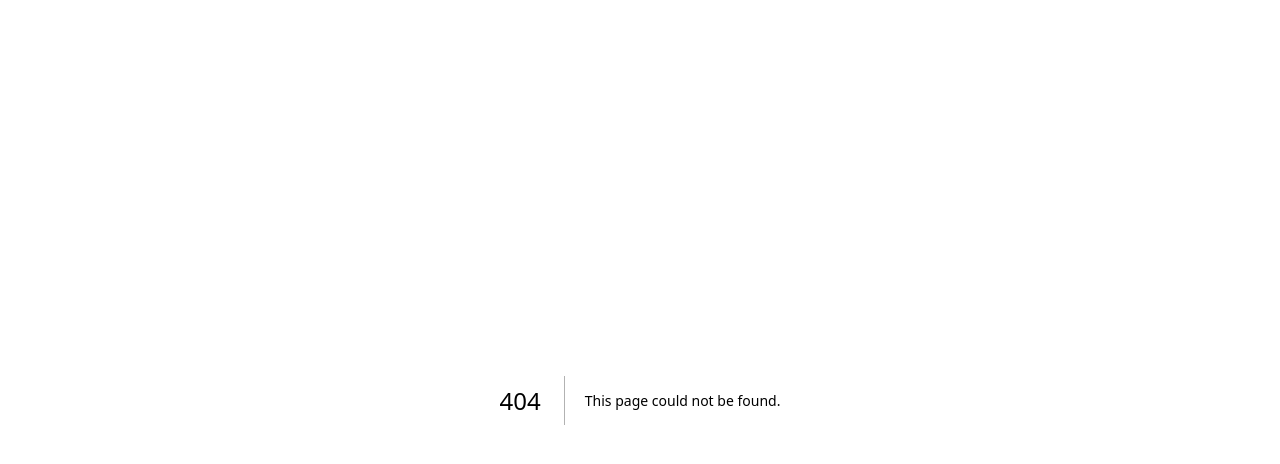
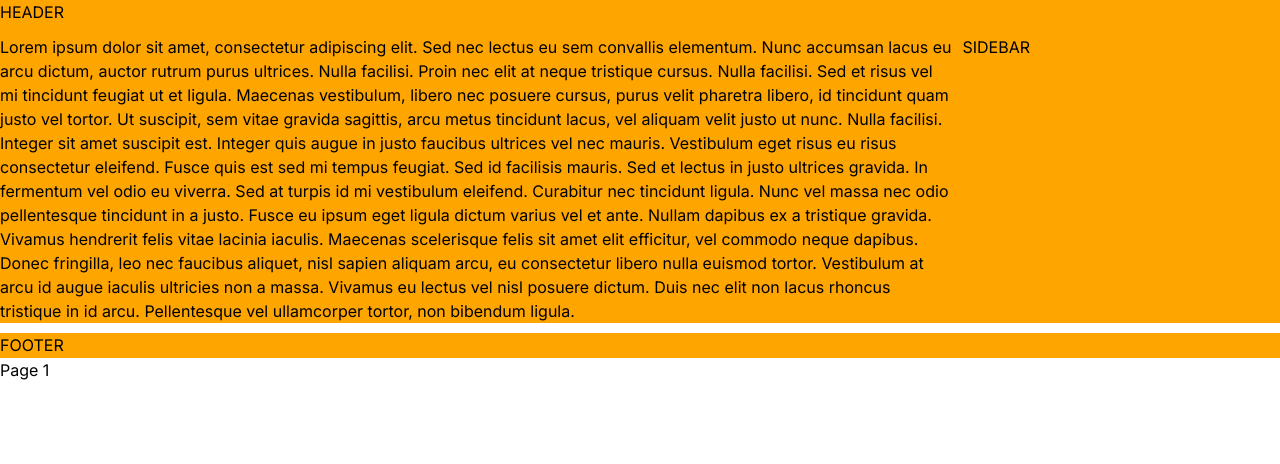
Before and after one commit to clare-lindley/rockin-drum-machine, a Next.js app: page /page-1 in a window 1280 px wide. Before the commit this address had no page. Shown: the top 464 px of the page. Built offline with nearby package versions, Linux system fonts and the light colour scheme.

Commit message:
CSS sperimints

```diff
--- a/app/components/AudioRecorderV2.tsx
+++ b/app/components/AudioRecorderV2.tsx
@@ -43,10 +43,10 @@ const AudioRecorder = () => {
   return (
     <div>
       <h1>Audio Recorder</h1>
-      <button onClick={startRecording} disabled={status === 'recording'}>
+      <button className="h-10 px-6 font-semibold rounded-md bg-black text-white" onClick={startRecording} disabled={status === 'recording'}>
         Start Recording
       </button>
-      <button onClick={stopRecording} disabled={status !== 'recording'}>
+      <button className="h-10 px-6 font-semibold rounded-md bg-black text-white" onClick={stopRecording} disabled={status !== 'recording'}>
         Stop Recording
       </button>
 
--- a/app/create-drum-machine/page.tsx
+++ b/app/create-drum-machine/page.tsx
@@ -1,6 +1,7 @@
 "use client"
 
 import React from "react";
+import AudioRecorder from "../components/AudioRecorderV2";
 
 /**
  * SPIKE 2!  use app router to create the ‘create-drum-machine’ page.   ✅
@@ -11,6 +12,7 @@ export default function CreateDrumMachine() {
   return (
     <>
      <h1>Create Drum Machine</h1>
+     <AudioRecorder />
     </>
   )
 }
--- a/app/globals.css
+++ b/app/globals.css
@@ -72,3 +72,34 @@ body {
   height: 400px;
   width: 800px;
 }
+
+.wrapper {
+  display: grid;
+  /* wrapper has 2 columns. one is 3/4 wide the other is a 1/4 wide */
+  grid-template-columns: 3fr 1fr;
+  gap: 10px;
+  grid-auto-rows: minmax(25px, auto);
+}
+.header {
+  /* start in col 1 and span 2 */
+  grid-column: 1 / span 2;
+
+  /* row 1 of 3 */
+  grid-row: 1 / 3;
+  background-color: orange;
+}
+.main {
+  grid-column: 1 / 2;
+  grid-row: 2 / 3;
+  background-color: orange;
+}
+.sidebar {
+  grid-column: 2 / 2;
+  grid-row: 2 / 3;
+  background-color: orange;
+}
+.footer {
+  grid-column: 1 / span 2 ;
+  grid-row:  3 / 3;
+  background-color: orange;
+}
--- a/app/layout.tsx
+++ b/app/layout.tsx
@@ -16,7 +16,27 @@ export default function RootLayout({
 }) {
   return (
     <html lang="en">
-      <body className={inter.className}>{children}</body>
+      <body className={inter.className}>
+
+      <div className="wrapper">
+        <div className="header">HEADER</div>
+        <div className="main">Lorem ipsum dolor sit amet, consectetur adipiscing elit. Sed nec lectus eu sem convallis elementum. Nunc accumsan lacus eu arcu dictum, auctor rutrum purus ultrices. Nulla facilisi. Proin nec elit at neque tristique cursus. Nulla facilisi. Sed et risus vel mi tincidunt feugiat ut et ligula.
+
+Maecenas vestibulum, libero nec posuere cursus, purus velit pharetra libero, id tincidunt quam justo vel tortor. Ut suscipit, sem vitae gravida sagittis, arcu metus tincidunt lacus, vel aliquam velit justo ut nunc. Nulla facilisi. Integer sit amet suscipit est. Integer quis augue in justo faucibus ultrices vel nec mauris.
+
+Vestibulum eget risus eu risus consectetur eleifend. Fusce quis est sed mi tempus feugiat. Sed id facilisis mauris. Sed et lectus in justo ultrices gravida. In fermentum vel odio eu viverra. Sed at turpis id mi vestibulum eleifend.
+
+Curabitur nec tincidunt ligula. Nunc vel massa nec odio pellentesque tincidunt in a justo. Fusce eu ipsum eget ligula dictum varius vel et ante. Nullam dapibus ex a tristique gravida. Vivamus hendrerit felis vitae lacinia iaculis. Maecenas scelerisque felis sit amet elit efficitur, vel commodo neque dapibus.
+
+Donec fringilla, leo nec faucibus aliquet, nisl sapien aliquam arcu, eu consectetur libero nulla euismod tortor. Vestibulum at arcu id augue iaculis ultricies non a massa. Vivamus eu lectus vel nisl posuere dictum. Duis nec elit non lacus rhoncus tristique in id arcu. Pellentesque vel ullamcorper tortor, non bibendum ligula.</div>
+        <div className="sidebar">SIDEBAR</div>
+        <div className="footer">FOOTER</div>
+      </div>
+
+        <div>
+        {children}
+        </div>
+      </body>
     </html>
   )
 }
--- /dev/null
+++ b/app/page-1/page.tsx
@@ -0,0 +1,12 @@
+"use client"
+
+import React from "react";
+
+export default function Page1() {
+
+  return (
+    <>
+     <h1>Page 1</h1>
+    </>
+  )
+}
--- /dev/null
+++ b/app/page-2/page.tsx
@@ -0,0 +1,12 @@
+"use client"
+
+import React from "react";
+
+export default function Page2() {
+
+  return (
+    <>
+     <h1>Page 2</h1>
+    </>
+  )
+}
--- a/app/page.tsx
+++ b/app/page.tsx
@@ -2,6 +2,7 @@
 
 import React from "react";
 import AudioRecorder from "./components/AudioRecorderV2";
+import Link from "next/link";
 
 /**
  * app/page.tsx = the UI for the route '/' ie the homepage
@@ -9,8 +10,10 @@ import AudioRecorder from "./components/AudioRecorderV2";
 export default function Home() {
 
   return (
-    <>
-     <AudioRecorder />
-    </>
+    <ul>
+      <li><Link href={`/create-drum-machine/`}>Create your own Drum Machine!</Link></li>
+      <li><Link href={`/page-1/`}>Here's another page</Link></li>
+      <li><Link href={`/page-2`}>And another</Link></li>
+    </ul>
   )
 }
```
